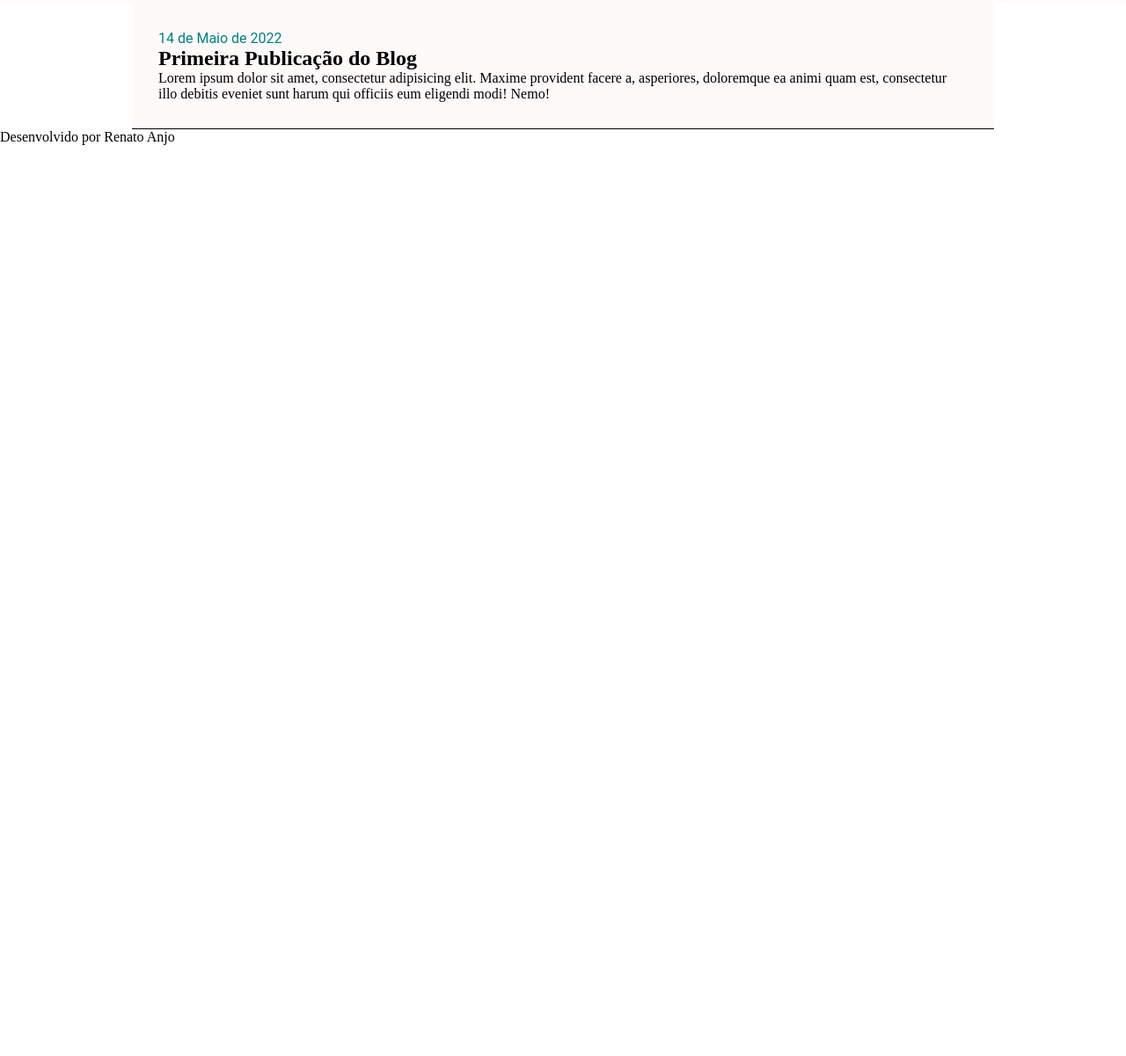
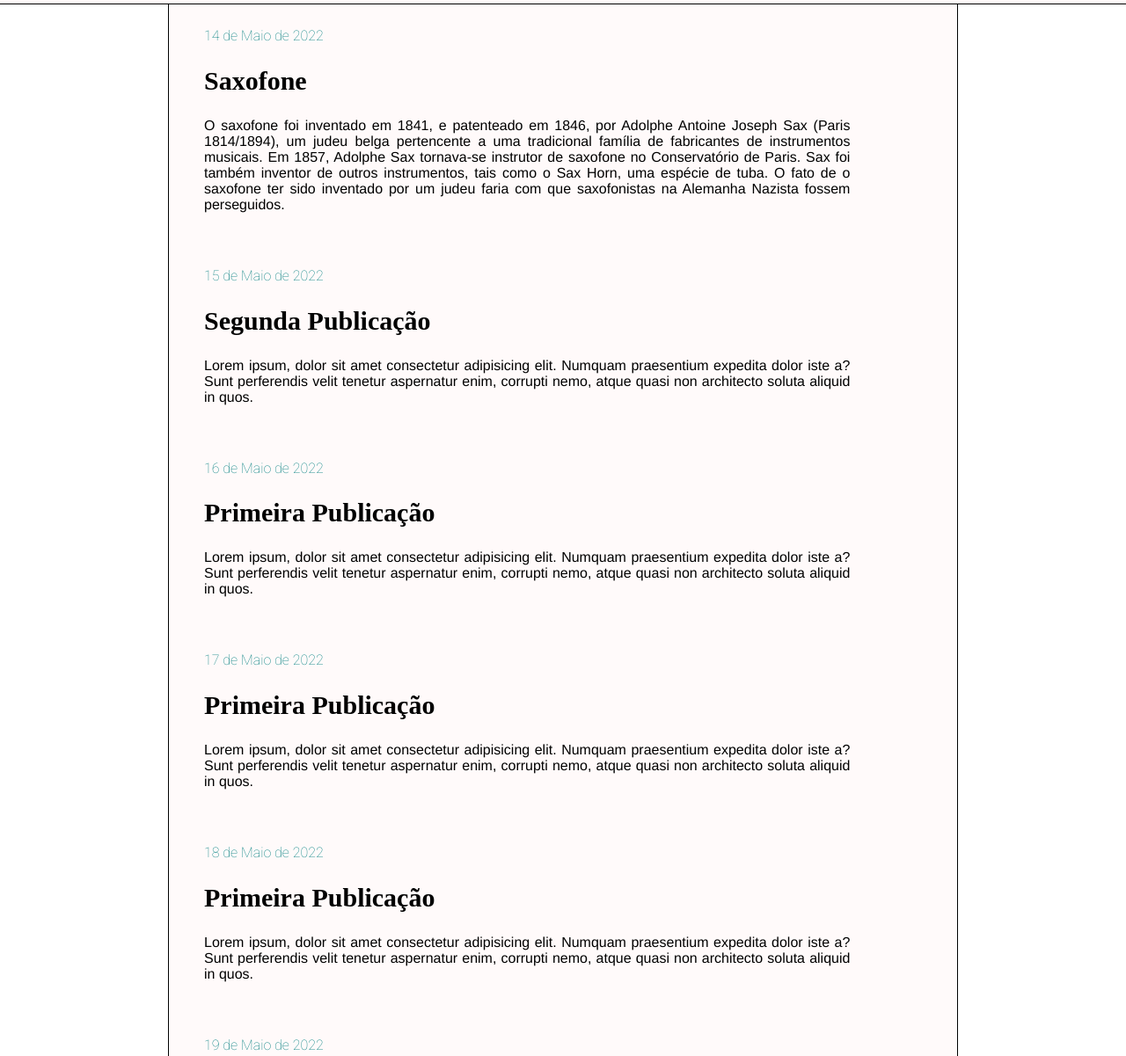
Before and after one commit to RenatoAnjo/Blog-Pessoal, a plain HTML site: page index.html in a window 1280 px wide. Shown: the part 56-1257 px from the top of the page at 88% size. Before the commit the page ends 800 px from the top, so only its background shows below. Drawn offline with Linux system fonts and the light colour scheme.

Commit message:
Continuando html, publ-one primeira publicacao e estilizacao geral

```diff
--- a/index.html
+++ b/index.html
@@ -5,6 +5,8 @@
   <meta http-equiv="X-UA-Compatible" content="IE=edge">
   <meta name="viewport" content="width=device-width, initial-scale=1.0">
   <link rel="stylesheet" href="style.css">
+  <link rel="preconnect" href="https://fonts.gstatic.com" crossorigin>
+  <link href="https://fonts.googleapis.com/css2?family=Montserrat:wght@100&family=Roboto:wght@100&display=swap" rel="stylesheet">
   <title>Meu Blog</title>
 </head>
 <body>
@@ -19,21 +21,75 @@
         </ul>
       </nav>
       <!-- fim da navbar -->
-      <!-- banner inicio-->
       <main>
-      <!-- fim banner -->
       <!-- inicio Sobre -->
-          <section id="about-section">
-            <p id="data-section">14 de Maio de 2022</p>
-            <h1>Primeira Publicação do Blog</h1>
-            <div id="section-conteudo">Lorem ipsum dolor sit amet, consectetur adipisicing elit. Maxime provident facere a, asperiores, doloremque ea animi quam est, consectetur illo debitis eveniet sunt harum qui officiis eum eligendi modi! Nemo!</div>
-          </section>
-      <!-- fim sobre -->
-      <!-- fim sobre -->
-      <footer>
-        <p>Desenvolvido por <span class="detail">Renato Anjo</span></p>
-      </footer>
-      <!-- fim sobre -->
+          <div class="post-container">
+              <div class="post">
+                <p class="date">14 de Maio de 2022</p>
+                <h2><a href="publ-one.html">Saxofone</a></h2>
+                <div class="post-content">
+                  <p>O saxofone foi inventado em 1841, e patenteado em 1846, por Adolphe Antoine Joseph Sax (Paris 1814/1894), um judeu belga pertencente a uma tradicional família de fabricantes de instrumentos musicais. Em 1857, Adolphe Sax tornava-se instrutor de saxofone no Conservatório de Paris. Sax foi também inventor de outros instrumentos, tais como o Sax Horn, uma espécie de tuba. O fato de o saxofone ter sido inventado por um judeu faria com que saxofonistas na Alemanha Nazista fossem perseguidos.</p>
+                </div>
+              </div><hr>
+          </div>
+          <div class="post-container">
+            <div class="post">
+              <p class="date">15 de Maio de 2022</p>
+              <h2><a href="segundo-post.html">Segunda Publicação</a></h2>
+              <div class="post-content">
+                <p>Lorem ipsum, dolor sit amet consectetur adipisicing elit. Numquam praesentium expedita dolor iste a? Sunt perferendis velit tenetur aspernatur enim, corrupti nemo, atque quasi non architecto soluta aliquid in quos.</p>
+              </div>
+            </div><hr>
+          </div>
+          <div class="post-container">
+            <div class="post">
+              <p class="date">16 de Maio de 2022</p>
+              <h2>Primeira Publicação</h2>
+              <div class="post-content">
+                <p>Lorem ipsum, dolor sit amet consectetur adipisicing elit. Numquam praesentium expedita dolor iste a? Sunt perferendis velit tenetur aspernatur enim, corrupti nemo, atque quasi non architecto soluta aliquid in quos.</p>
+              </div>
+            </div><hr>
+          </div>
+          <div class="post-container">
+            <div class="post">
+              <p class="date">17 de Maio de 2022</p>
+              <h2>Primeira Publicação</h2>
+              <div class="post-content">
+                <p>Lorem ipsum, dolor sit amet consectetur adipisicing elit. Numquam praesentium expedita dolor iste a? Sunt perferendis velit tenetur aspernatur enim, corrupti nemo, atque quasi non architecto soluta aliquid in quos.</p>
+              </div>
+            </div><hr>
+          </div>
+          <div class="post-container">
+            <div class="post">
+              <p class="date">18 de Maio de 2022</p>
+              <h2>Primeira Publicação</h2>
+              <div class="post-content">
+                <p>Lorem ipsum, dolor sit amet consectetur adipisicing elit. Numquam praesentium expedita dolor iste a? Sunt perferendis velit tenetur aspernatur enim, corrupti nemo, atque quasi non architecto soluta aliquid in quos.</p>
+              </div>
+            </div><hr>
+          </div>
+          <div class="post-container">
+            <div class="post">
+              <p class="date">19 de Maio de 2022</p>
+              <h2>Primeira Publicação</h2>
+              <div class="post-content">
+                <p>Lorem ipsum, dolor sit amet consectetur adipisicing elit. Numquam praesentium expedita dolor iste a? Sunt perferendis velit tenetur aspernatur enim, corrupti nemo, atque quasi non architecto soluta aliquid in quos.</p>
+              </div>
+            </div><hr>
+          </div>
+          <div class="post-container">
+            <div class="post">
+              <p class="date">20 de Maio de 2022</p>
+              <h2>Primeira Publicação</h2>
+              <div class="post-content">
+                <p>Lorem ipsum, dolor sit amet consectetur adipisicing elit. Numquam praesentium expedita dolor iste a? Sunt perferendis velit tenetur aspernatur enim, corrupti nemo, atque quasi non architecto soluta aliquid in quos.</p>
+              </div>
+            </div><hr>
+          </div>
       </main>
+      <!-- fim Sobre -->
+        <footer class="rodape">
+        <p>Desenvolvido por Renato Anjo</p>
+        </footer>
     </header>
 </html>
--- a/style.css
+++ b/style.css
@@ -1,5 +1,5 @@
 /* geral */
-body, p, h1, h2, input, textarea {
+body  {
 	margin: 0;
 }
 h2 {
@@ -12,6 +12,7 @@ h2 {
   color: black;
   padding: 0 15px;
   height: 60px;
+  border-bottom: solid 1px;
 }
 
 #navbar h2, #navbar ul, #navbar-list li {
@@ -44,19 +45,52 @@ h2 {
 }
 
 /* sobre */
-#about-section {
-  padding: 30px;
-  margin-left: 150px;
-  margin-right: 150px;
-  background-color:  #fffafa;
-  border-bottom: solid 1px black;
-}
 
 h1 {
   font-family: Montserrat;
 }
 
-#data-section {
-  font-family: Roboto;
+.post-container {
+  width: 70%;
+  height: 100%;
+  margin: 0 auto -10px auto;
+  background-color: #fffafa;
+  border-left: solid 1px;
+  border-right: solid 1px;
+}
+
+.post-container .date {
+  font-family: 'Roboto',sans-serif;
   color: #008080;
 }
+
+.post-container div.post-content {
+  width: 90%;
+  font-family: Helvetica, sans-serif;
+  font-weight: normal;
+}
+
+.post-container .post {
+  margin-bottom: 10px;
+  padding: 10px;
+  padding-left: 40px;
+  padding-right: 40px;
+  text-align: justify;
+}
+
+/* tirar o link sublinhado */
+a:link {
+  text-decoration: none;
+  color: black;
+}
+
+/* tirar a cor do link */
+a { color: inherit; }
+
+.rodape {
+  border-top: solid 1px black;
+  background-color:  #fffafa;
+  padding: 15px;
+  text-align: center;
+  font-family: 'Segoe UI', Tahoma, Geneva, Verdana, sans-serif;
+}
```
Also changed, not shown: publ-one.html (added, +50 -0 lines), src/banner-sax.png (deleted).
